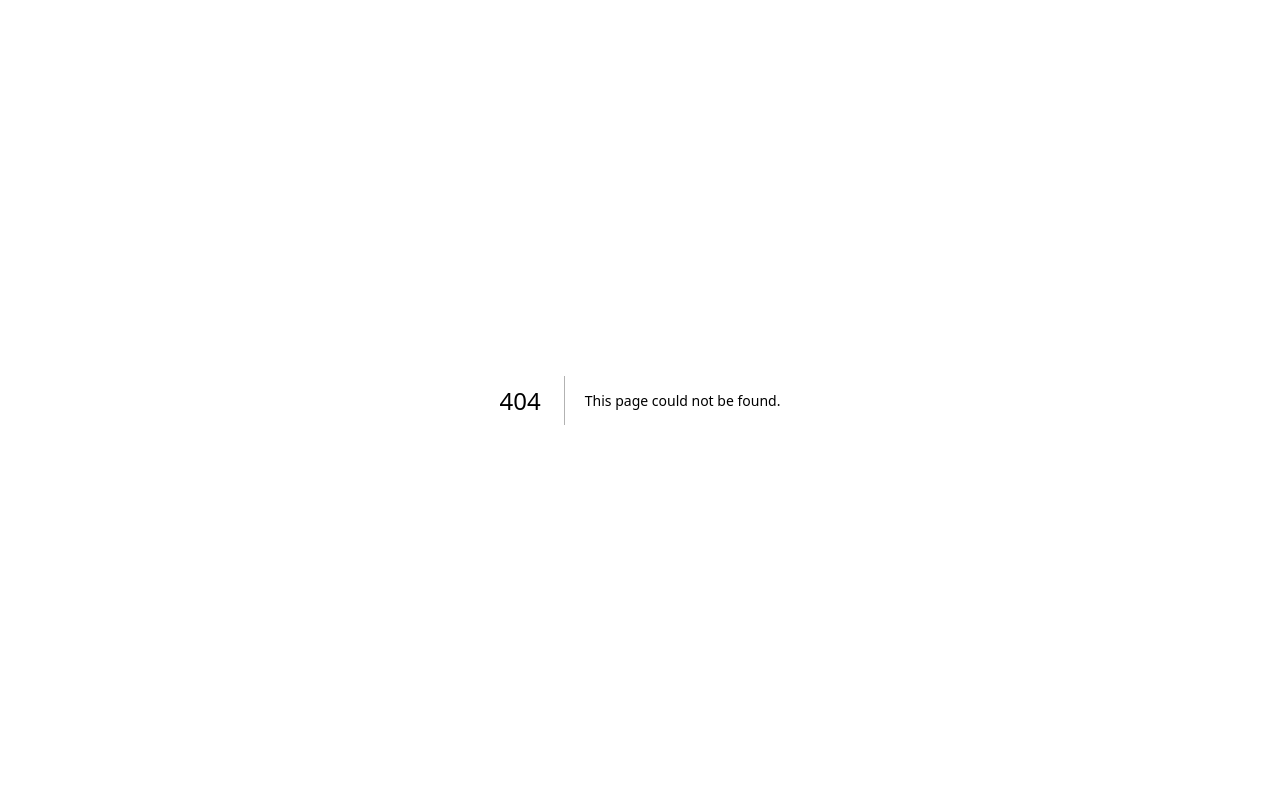
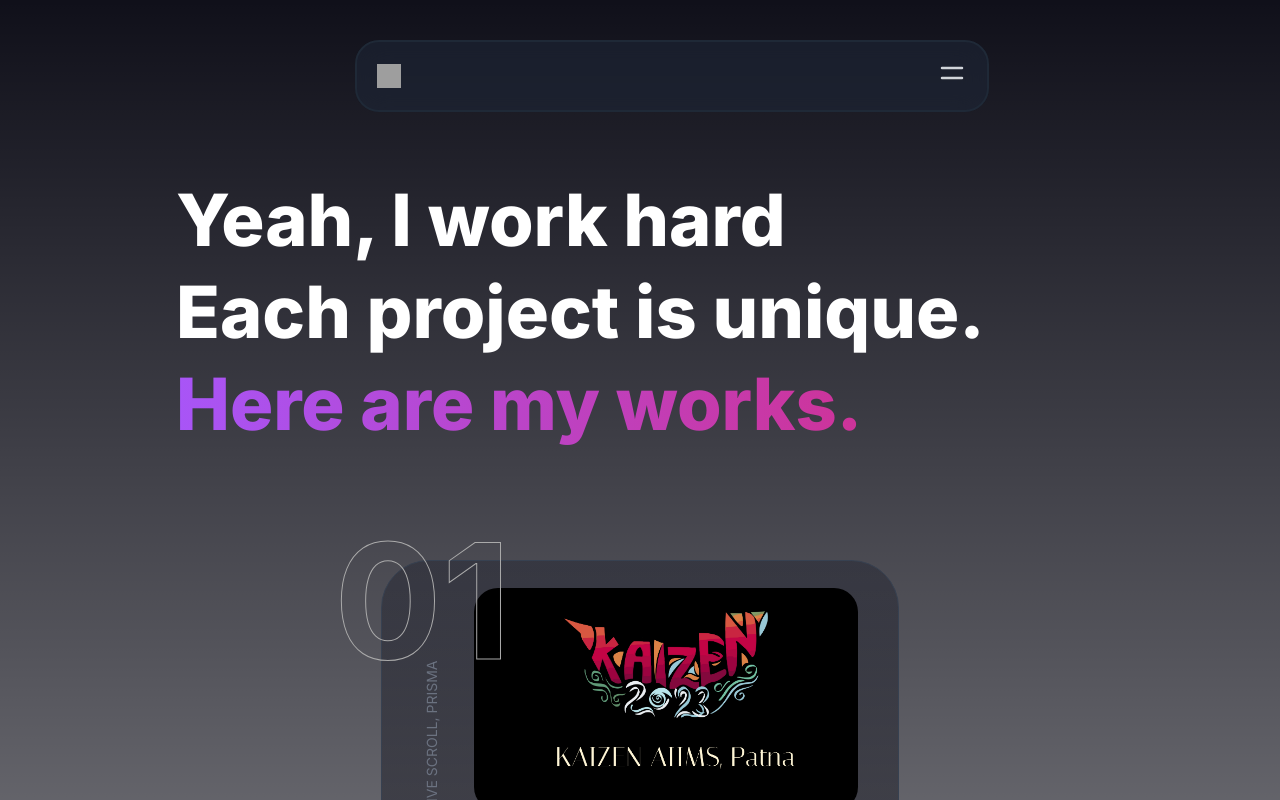
Before and after one commit to SudhansuuRanjan/dev-portfolio, a Next.js app: page /projects in a window 1280 px wide. Before the commit this address had no page. Shown: the top 800 px of the page. Built offline with nearby package versions, Linux system fonts and the light colour scheme; grey boxes are pictures that could not be loaded.

Commit message:
🚀 (feat) : added project and blog page

```diff
--- /dev/null
+++ b/src/app/blogs/page.tsx
@@ -0,0 +1,74 @@
+"use client";
+import React, { useRef, useEffect } from 'react';
+import NavBar from '@/components/NavBar'
+import BlogCard from '@/components/Homepage/blogs/BlogCard';
+const locomotiveScroll =
+    typeof window !== `undefined` ? require("locomotive-scroll").default : null;
+
+export default function Home(): React.JSX.Element {
+    const scrollRef = useRef<HTMLDivElement | null>(null);
+    let lscroll: any;
+
+    useEffect(() => {
+        if (!scrollRef.current) return;
+
+        // @ts-ignore
+        lscroll = new locomotiveScroll({
+            el: scrollRef.current,
+            smooth: true,
+            reloadOnContextChange: true,
+            multiplier: 0.75,
+            inertia: 0.5,
+            lerp: 0.05,
+            smartphone: {
+                smooth: true,
+            },
+            tablet: {
+                smooth: true,
+                breakpoint: 1024,
+            },
+        });
+
+        // update locomotive scroll
+        window.addEventListener("load", () => {
+            lscroll.update();
+        });
+    },[])
+
+    const blogs = [
+        {
+            title: 'How to build Shopping Cart using HTML, CSS and Js.',
+            image: 'https://cdn.hashnode.com/res/hashnode/image/upload/v1662211619297/WHIzah9m5.png?w=1600&h=840&fit=crop&crop=entropy&auto=compress,format&format=webp',
+            link: 'https://sudhanshuranjanblogs.hashnode.dev/making-a-shopping-cart',
+            id: '1'
+        },
+        {
+            title: "JavaScript Interview Question (Directory Mapping 📂)",
+            image: "https://cdn.hashnode.com/res/hashnode/image/stock/unsplash/4iN-LAzqAdE/upload/8491114c3ac15ca04606ee141e1fd598.jpeg?w=1600&h=840&fit=crop&crop=entropy&auto=compress,format&format=webp",
+            link: "https://sudhanshuranjanblogs.hashnode.dev/js-interview-ques-directory-mapping",
+            id: "2",
+        }
+    ]
+
+
+
+    return (
+        <div className="min-h-screen subpixel-antialiased w-full py-10 relative lg:px-24 md:px-16 px-6">
+            <NavBar />
+            <div data-scroll-container ref={scrollRef} className='is-reveal pt-36 pb-16 z-0 m-auto lg:w-[58rem] md:w-[90%]'>
+                <div className=''>
+                    <h1 className='font-extrabold lg:text-7xl md:text-6xl text-5xl text-white lg:mb-5 md:mb-5 mb-5'>I also write 📝</h1>
+                    <h1 className='font-extrabold lg:text-7xl md:text-6xl h-32 text-5xl bg-clip-text text-transparent bg-gradient-to-l from-pink-600 to-purple-500'>Technical Blogs.</h1>
+                </div>
+
+                <div className='flex my-16 flex-wrap items-center justify-evenly gap-6 gap-y-16'>
+                    {
+                        blogs.map((blog, idx) => (
+                            <BlogCard title={blog.title} id={blog.id} key={blog.id} image={blog.image} link={blog.link} />
+                        ))
+                    }
+                </div>
+            </div>
+        </div>
+    )
+}
--- a/src/app/globals.css
+++ b/src/app/globals.css
@@ -1,12 +1,17 @@
 @tailwind base;
 @tailwind components;
 @tailwind utilities;
+
 @layer base {
   .font-outline-2 {
     -webkit-text-stroke: 1px rgb(170, 170, 170);
   }
   .font-outline-4 {
     -webkit-text-stroke: 2px rgb(255, 255, 255);
+  }
+
+  .font-outline-white {
+    -webkit-text-stroke: 0.5px rgb(255, 255, 255);
   }
 }
 
@@ -37,3 +42,52 @@ body {
     )
     #10101a;
 }
+
+.nav-image {
+  width: 50px;
+  height: 50px;
+  border-radius: 50%;
+  object-fit: cover;
+  background: url("https://cdn.hashnode.com/res/hashnode/image/stock/unsplash/4iN-LAzqAdE/upload/8491114c3ac15ca04606ee141e1fd598.jpeg?w=1600&h=840&fit=crop&crop=entropy&auto=compress,format&format=webp");
+}
+
+.custom-button {
+  width: 12rem;
+  height: 3rem;
+  background-color: rgb(47, 48, 64);
+  position: relative;
+  color: white;
+  font-weight: bold;
+  text-align:center;
+  line-height:3rem;
+  font-family: sans-serif;
+  font-size:1.2rem;
+}
+
+.custom-button:hover {
+  cursor: pointer;
+  background-color: rgb(35, 33, 44);
+  color: skyblue;
+}
+
+.custom-button:before {
+  content: '';
+  position: absolute;
+  top:0;
+  left:0;
+  width: 0;
+  height: 0;
+  border-top: 1.3rem solid #10101a;
+  border-right: 1.3rem solid transparent;
+}
+
+.custom-button:after {
+  content: '';
+  position: absolute;
+  bottom:0;
+  right:0;
+  width: 0;
+  height: 0;
+  border-bottom: 1.3rem solid #10101a;
+  border-left: 1.3rem solid transparent;
+}
--- a/src/app/page.tsx
+++ b/src/app/page.tsx
@@ -1,6 +1,6 @@
 "use client";
-import { useRef, useEffect } from 'react';
-import useLocomotive from '@/hooks/useLocomotive';
+import React, { useRef, useEffect } from 'react';
+// import useLocomotive from '@/hooks/useLocomotive';
 import Footer from '@/components/Footer'
 import NavBar from '@/components/NavBar'
 import Hero from '@/components/Homepage/Hero'
@@ -12,7 +12,7 @@ import Contact from '@/components/Homepage/Contact';
 const locomotiveScroll =
   typeof window !== `undefined` ? require("locomotive-scroll").default : null;
 
-export default function Home() {
+export default function Home(): React.JSX.Element {
 
   const scrollRef = useRef<HTMLDivElement | null>(null);
 
@@ -46,14 +46,9 @@ export default function Home() {
 
     // update locomotive scroll
     window.addEventListener("load", () => {
-      let image = document.querySelector("img");
-      // @ts-ignore
-      const isLoaded = image!.complete && image!.naturalHeight !== 0;
       lscroll.update();
     });
   })
-
-
 
 
   return (
--- /dev/null
+++ b/src/app/projects/page.tsx
@@ -0,0 +1,57 @@
+"use client";
+import React, { useRef, useEffect } from 'react';
+import NavBar from '@/components/NavBar'
+import Projectcard from '@/components/Homepage/projects/Projectcard';
+const locomotiveScroll =
+    typeof window !== `undefined` ? require("locomotive-scroll").default : null;
+
+export default function Home(): React.JSX.Element {
+    const scrollRef = useRef<HTMLDivElement | null>(null);
+    let lscroll: any;
+
+    useEffect(() => {
+        if (!scrollRef.current) return;
+
+        // @ts-ignore
+        lscroll = new locomotiveScroll({
+            el: scrollRef.current,
+            smooth: true,
+            reloadOnContextChange: true,
+            multiplier: 0.75,
+            inertia: 0.5,
+            lerp: 0.05,
+            smartphone: {
+                smooth: true,
+            },
+            tablet: {
+                smooth: true,
+                breakpoint: 1024,
+            },
+        });
+
+        // update locomotive scroll
+        window.addEventListener("load", () => {
+            lscroll.update();
+        });
+    },[])
+
+
+    return (
+        <div className="min-h-screen subpixel-antialiased w-full py-10 relative lg:px-24 md:px-16 px-6">
+            <NavBar />
+            <div data-scroll-container ref={scrollRef} className='is-reveal pt-36 pb-16 z-0 m-auto lg:w-[58rem] md:w-[90%]'>
+                <div className=''>
+                    <h1 className='font-extrabold lg:text-7xl md:text-6xl text-5xl  text-white lg:mb-5 md:mb-5 mb-5'>Yeah, I work hard</h1>
+                    <h1 className='font-extrabold lg:text-7xl md:text-6xl text-5xl text-white lg:mb-5 md:mb-5 mb-5'>Each project is unique.</h1>
+                    <h1 className='font-extrabold lg:text-7xl md:text-6xl h-32 text-5xl bg-clip-text text-transparent bg-gradient-to-l from-pink-600 to-purple-500'>Here are my works.</h1>
+                </div>
+
+                <div className='flex my-16 flex-col items-center justify-center gap-16'>
+                    <Projectcard id="1" />
+                    <Projectcard id="2" />
+                    <Projectcard id="3" />
+                </div>
+            </div>
+        </div>
+    )
+}
--- a/src/components/Homepage/About.tsx
+++ b/src/components/Homepage/About.tsx
@@ -3,7 +3,7 @@ import Heading from '../Heading'
 
 const About = () => {
   return (
-    <div className='w-full'>
+    <div className=''>
       <Heading heading='About me' emoji="🧑🏼‍💻" desc='More about me' />
 
       <p className='lg:w-[34rem] w-auto text-gray-300'>
--- a/src/components/Homepage/Contact.tsx
+++ b/src/components/Homepage/Contact.tsx
@@ -31,7 +31,7 @@ const SocialLink = ({ link, text, icon }: LinkProp) => {
                 <div>
                     {icon}
                 </div>
-                <div className='border-b tracking-wider transition-all ease-in-out delay-[30ms] hover:text-gray-500 border-pink-600 w-[40%] hover:w-full'>
+                <div className='border-b font-bold font-["Segoe UI"] font tracking-wider transition-all ease-in-out delay-[30ms] hover:text-gray-500 border-pink-600 w-[40%] hover:w-full'>
                     {text}
                 </div>
             </div>
--- a/src/components/Homepage/blogs/Blogs.tsx
+++ b/src/components/Homepage/blogs/Blogs.tsx
@@ -1,6 +1,7 @@
 import React from 'react'
 import Heading from '@/components/Heading'
 import BlogCard from './BlogCard'
+import Link from 'next/link'
 
 const Blogs = () => {
 
@@ -31,6 +32,13 @@ const Blogs = () => {
                     ))
                 }
             </div>
+            <div className='flex items-center justify-center'>
+                <Link href="/blogs">
+                    <button className='custom-button m-auto'>
+                        View All
+                    </button>
+                </Link>
+            </div>
         </div>
     )
 }
--- a/src/components/Homepage/projects/Project.tsx
+++ b/src/components/Homepage/projects/Project.tsx
@@ -1,16 +1,25 @@
 import React from 'react'
 import Heading from '@/components/Heading'
 import Projectcard from './Projectcard'
+import Link from 'next/link'
 
-const About = () => {
+const About = (): React.JSX.Element => {
   return (
     <div >
       <Heading heading='Yeah, I work hard' emoji="💼" desc='Each project is unique. Here are some of my works.' />
 
       <div className='flex my-16 flex-col items-center justify-center gap-16'>
         <Projectcard id="1" />
-        <Projectcard id="2"/>
-        <Projectcard id="3"/>
+        <Projectcard id="2" />
+        <Projectcard id="3" />
+      </div>
+
+      <div className='flex items-center justify-center'>
+        <Link href="/projects">
+          <button className='custom-button m-auto'>
+            View All
+          </button>
+        </Link>
       </div>
     </div>
   )
--- a/src/components/NavBar.tsx
+++ b/src/components/NavBar.tsx
@@ -1,23 +1,65 @@
 import React from 'react'
 import { HiOutlineMenuAlt2, HiOutlineMenuAlt4 } from 'react-icons/hi'
+import { RxCross2 } from 'react-icons/rx'
 import Image from 'next/image'
+import Link from 'next/link'
 
 
 const NavBar = () => {
+    const [open, setOpen] = React.useState(false);
+
     return (
+        <>
             <div className='fixed w-[90%] z-[7684358]'>
                 <div className='flex self-center justify-between items-center lg:w-[55%] md:w-[80%]  m-auto rounded-3xl px-5 py-4 border-[2px] border-gray-800 bg-slate-800 bg-opacity-50 backdrop-blur-lg'>
-                <div>
+                    <Link href="/">
                         <Image className='h-6 w-6' height={300} width={300} alt="logo" src="https://www.adeolaadeoti.xyz/svg/adeola-logo-left.svg" />
-                </div>
+                    </Link>
 
                     <div>
-                    <button>
-                        <HiOutlineMenuAlt4 size={28} />
+                        <button onClick={() => setOpen(!open)}>
+                            {open ? <RxCross2 className='text-gray-300 text-3xl' /> : <HiOutlineMenuAlt4 className='text-gray-300 text-3xl' />}
                         </button>
                     </div>
                 </div>
             </div>
+
+            <nav style={{
+                transform: open ? 'translateX(0%)' : 'translateX(-100%)'
+            }} className="bg-[#141421] fixed inset-0 w-full h-screen z-[7688] flex justify-evenly items-center transition-all ease-in delay-75">
+                <div className="flex flex-col gap-16">
+                    <div className='text-6xl font-bold'>
+                        <Link href="/" onClick={() => setOpen(!open)} className='text-transparent font-bold font-outline-white hover:text-white cursor-pointer'>Home</Link>
+                    </div>
+                    <div className='text-6xl font-bold'>
+                        <Link href="/projects" onClick={() => setOpen(!open)} className='text-transparent font-bold font-outline-white hover:text-white cursor-pointer'>Projects</Link>
+                    </div>
+                    <div className='text-6xl font-bold'>
+                        <Link href="/blogs" onClick={() => setOpen(!open)} className='text-transparent font-bold font-outline-white hover:text-white cursor-pointer'>Blogs</Link>
+                    </div>
+                </div>
+                <div className='flex flex-col items-center justify-center gap-28'>
+                    <div className='text-center'>
+                        <h2 className='text-xl text-gray-400 font-medium mb-5'> DON'T BE A STRANGER</h2>
+                        <div className='flex gap-4 text-2xl font-bold'>
+                            <Link className='text-sky-400 hover:text-white' href="/">👾 GH</Link>
+                            <Link className='text-sky-400 hover:text-white' href="/">🐦 TW</Link>
+                            <Link className='text-sky-400 hover:text-white' href="/">💼 LD</Link>
+                            <Link className='text-sky-400 hover:text-white' href="/">📸 IN</Link>
+                        </div>
+                    </div>
+
+                    <div className='text-center'>
+                        <p className='text-gray-400 text-lg font-medium mb-5'>HAVE AN IDEA?</p>
+                        <Link href="/">
+                            <h3 className='text-5xl font-bold hover:text-purple-400'>
+                                Tell me about it
+                            </h3>
+                        </Link>
+                    </div>
+                </div>
+            </nav>
+        </>
     )
 }
 
```
Lines whose indentation alone changed are shown as unchanged.
